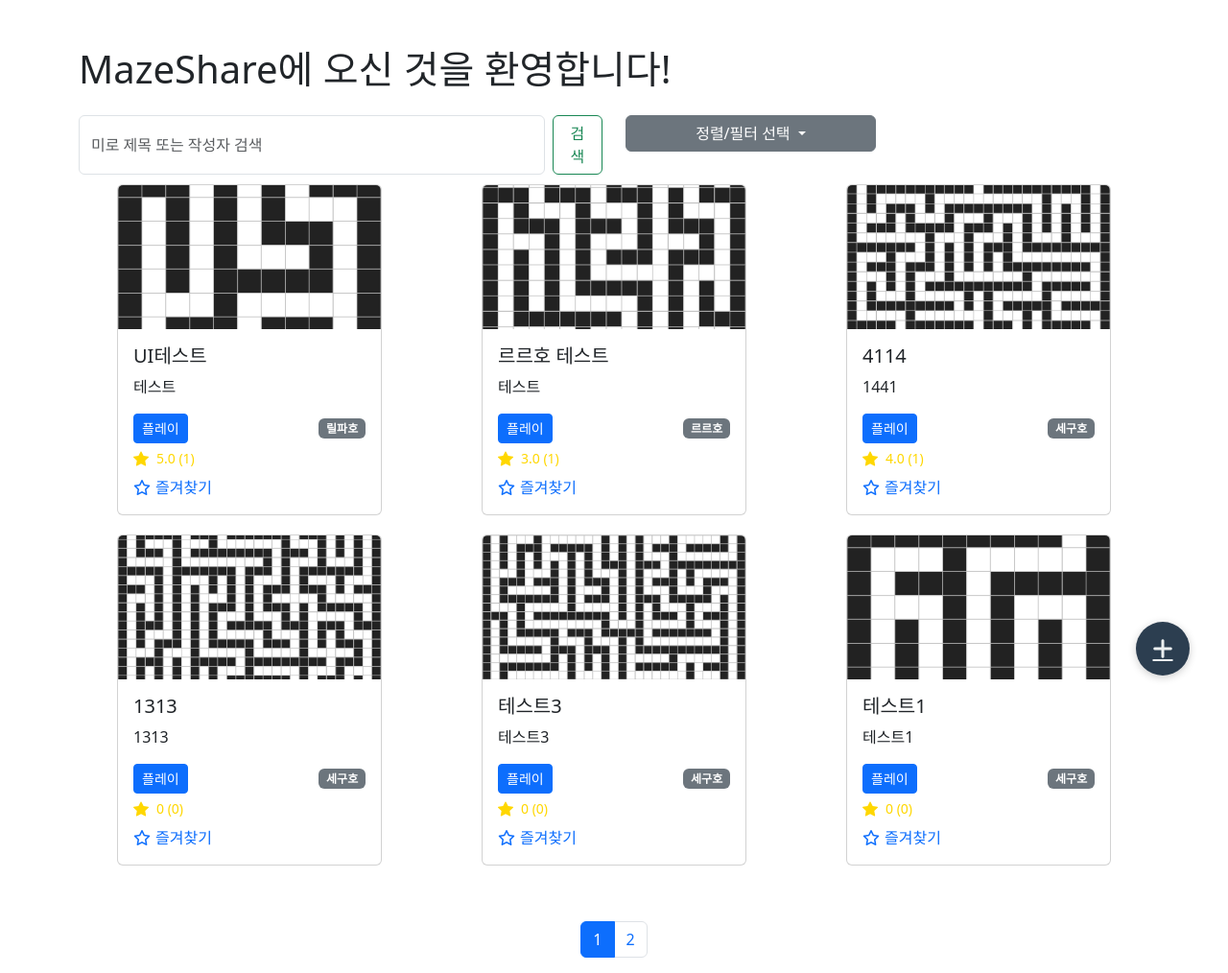
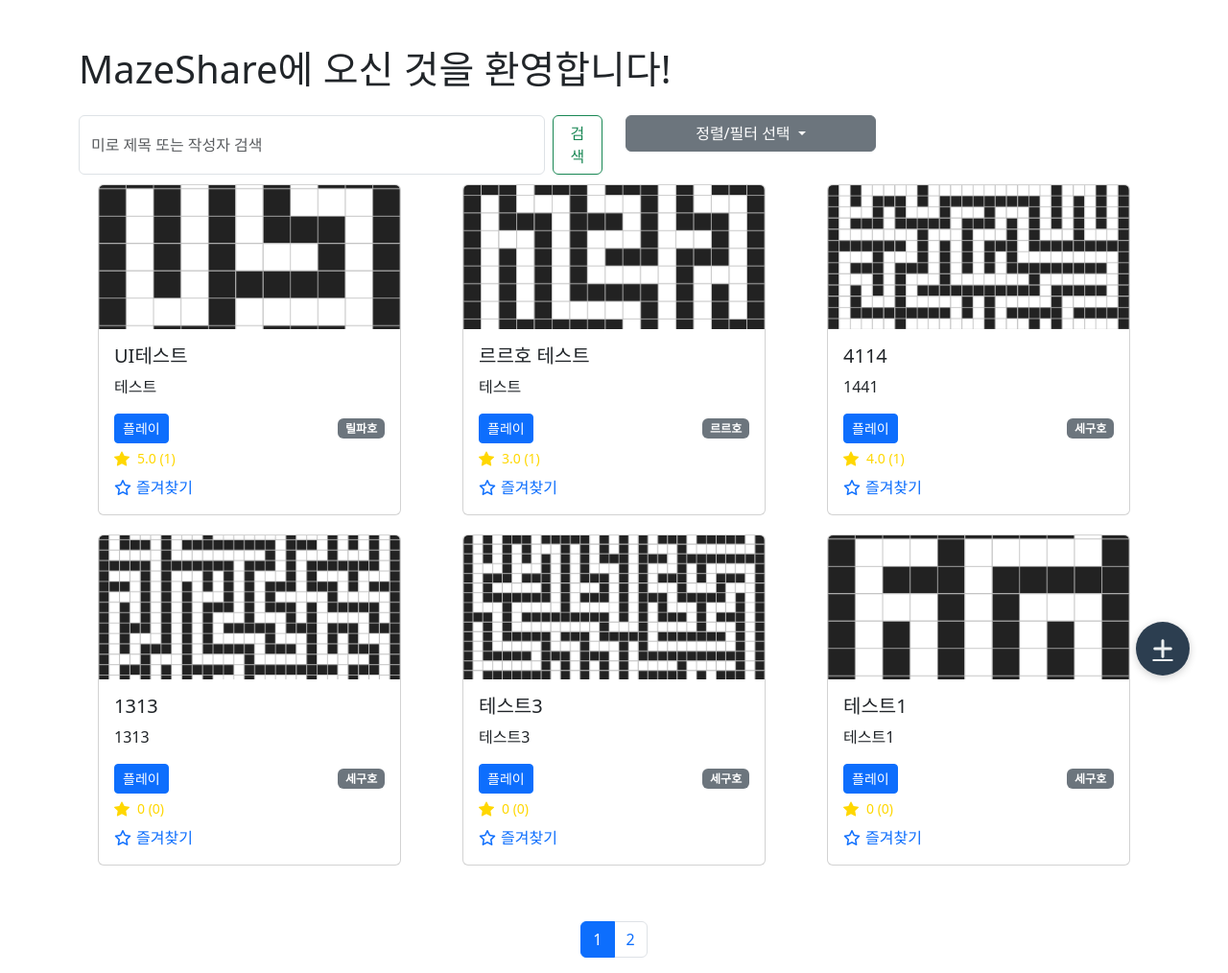
Before and after one commit to GiTae-Kim-kr/GiTae-Kim-kr, a Flask app: page / in a window 1280 px wide. Shown: the part 56-1070 px from the top of the page at 96% size. Run offline with Flask 3, Linux system fonts and the light colour scheme.

Commit message:
Update index.html

```diff
--- a/MazeShare/templates/index.html
+++ b/MazeShare/templates/index.html
@@ -36,7 +36,7 @@
             transform: translateY(0);
         }
         .maze-card {
-            max-width: 300px;
+            max-width: 340px;
             margin: 10px auto;
         }
         .card-img-top {
```
